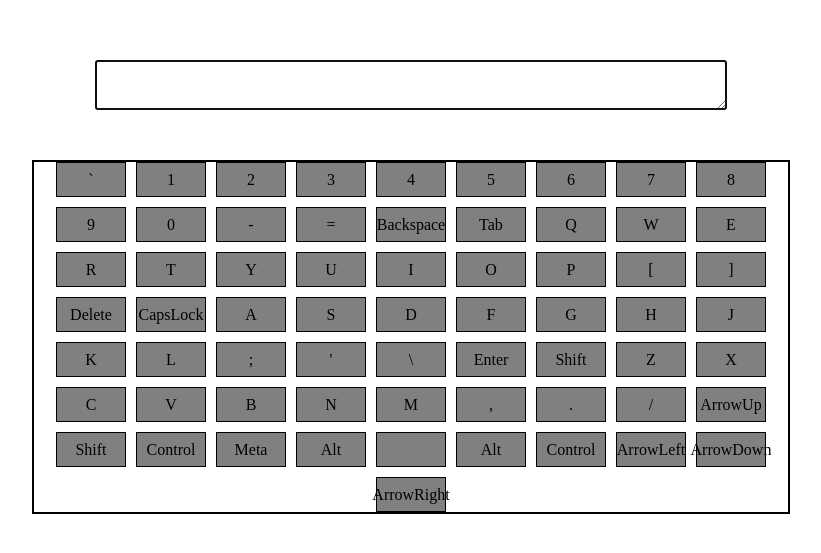
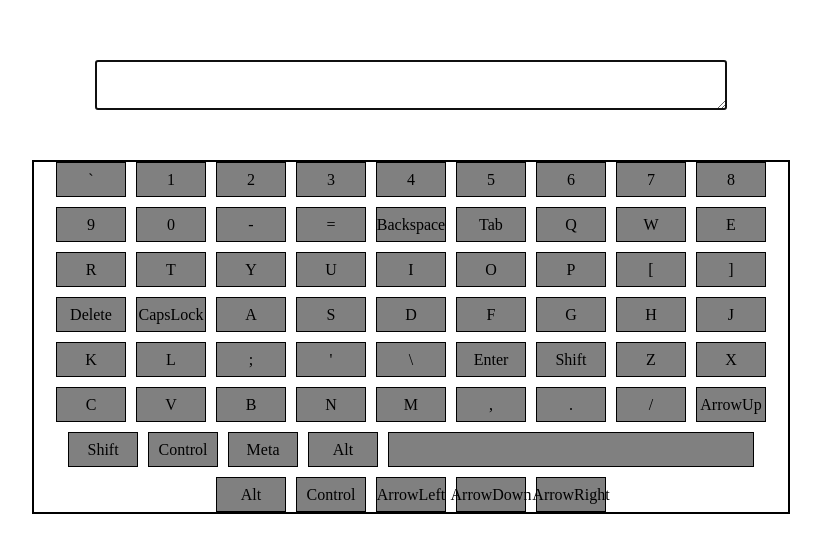
Before and after one commit to DragonRomeo/virtual-keyboard, a plain HTML site: page index.html in a window 1280 px wide. Shown: the part 113-666 px from the top of the page, without its empty margins (229-1050 px from the left). Drawn offline with Linux system fonts and the light colour scheme.

Commit message:
feat: add new width for space key

```diff
--- a/script.js
+++ b/script.js
@@ -28,6 +28,8 @@ const fillKeyboard = () => {
 
         keyValue.innerText = keyboardButtons[i];
     }
+
+
 }
 fillKeyboard();
 
@@ -36,8 +38,8 @@ const keyboardElems = document.querySelectorAll('.keyboard__key');
 const textarea = document.querySelector('textarea');
 const keyboard = document.querySelector('.keyboard');
 const deleteElem = document.querySelector('.keyboard__key[data=Delete]')
-console.log(deleteElem);
-
+const spaceBtn = document.querySelector('.keyboard__key[data=Space]')
+spaceBtn.classList.add('keyboard__key_space')
 
 
 const virtualKeyboard = (event) => {
@@ -64,7 +66,7 @@ keyboard.addEventListener('click', virtualKeyboard);
 
 document.onkeydown = function (event) {
     for (let i = 0; i < keyboardCode.length; i++) { //Цикл для проверки, есть ли нажатая клавиша на клавиатуре.
-        if(event.code === keyboardCode[i]){
+        if (event.code === keyboardCode[i]) {
             if (event.repeat !== true) {
                 const currentKey = document.querySelector(`.keyboard__key[data=${event.code}] `);
                 console.log(currentKey);
@@ -93,3 +95,8 @@ document.onkeyup = function (event) {
         }
     }
 }
+
+deleteElem.addEventListener('click', () => {
+    const arr = textarea.value.split('')
+    console.log(arr);
+})
--- a/style.scss
+++ b/style.scss
@@ -1,4 +1,4 @@
-*{
+* {
     box-sizing: border-box;
 }
 
@@ -6,6 +6,7 @@ body {
     display: flex;
     align-items: center;
 }
+
 .main-container {
     display: flex;
     width: 100%;
@@ -20,8 +21,8 @@ body {
 }
 
 textarea {
-   width: 100%;
-   height: 50px;
+    width: 100%;
+    height: 50px;
 }
 
 .keyboard {
@@ -45,6 +46,10 @@ textarea {
     transition: background-color 0.5s, transform 0.5s;
 }
 
+.keyboard__key_space {
+    width: 48.5%
+}
+
 .keyboard__key.active {
     background-color: cadetblue;
     transform: scale(0.95);
```
Also changed, not shown: style.css, 1 other file.
